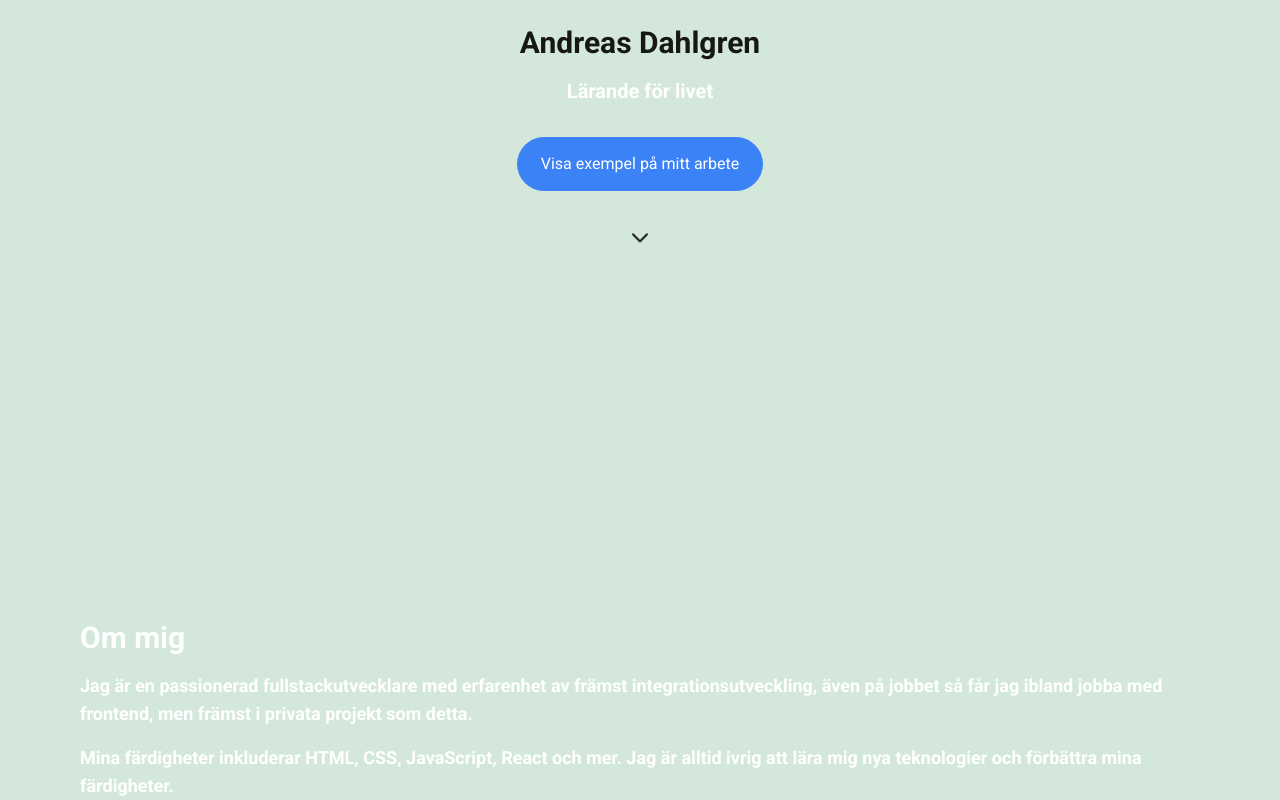
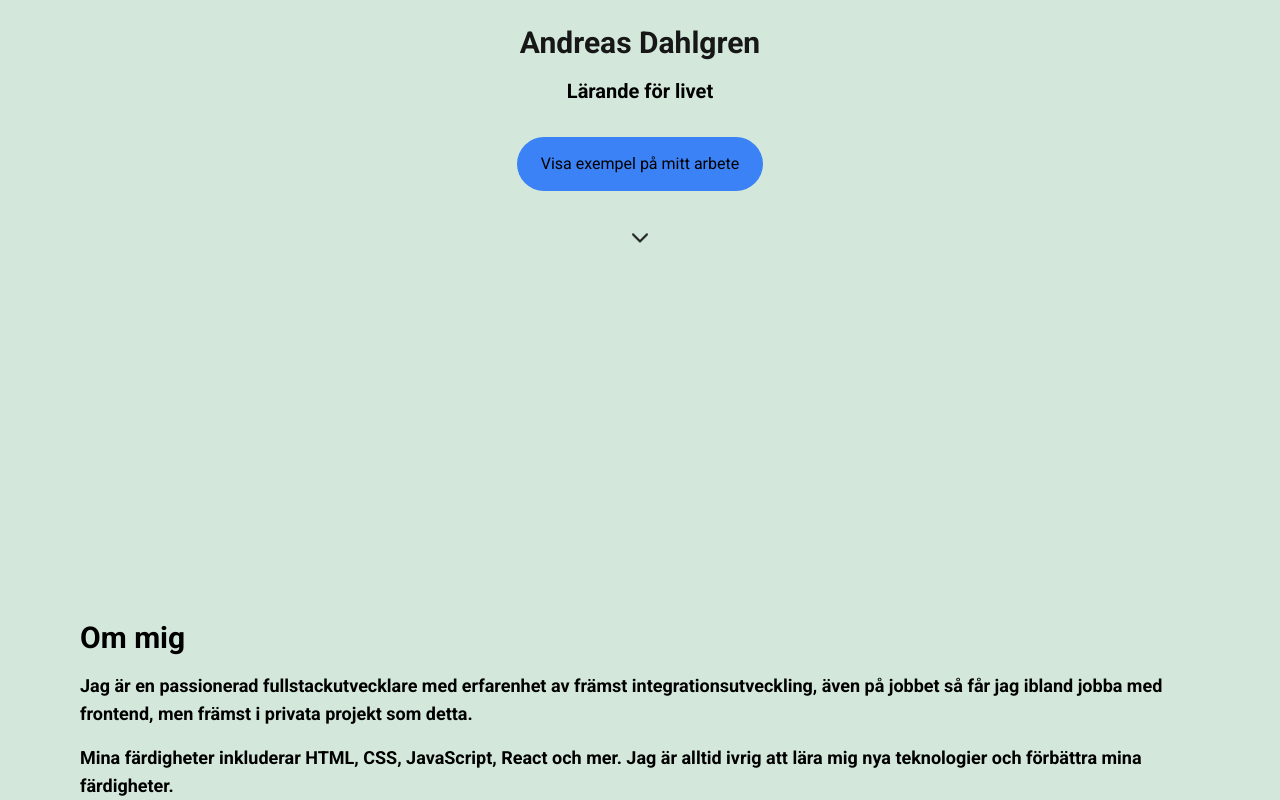
Before and after one commit to AndreasAKD/DynamicWebApp, a Next.js app: page / in a window 1280 px wide. Shown: the part 260-1060 px from the top of the page. Built offline with nearby package versions, Linux system fonts and the light colour scheme.

Commit message:
colors fixed once and for all

```diff
--- a/app/globals.css
+++ b/app/globals.css
@@ -20,6 +20,7 @@
   --portfolio-text: #171717;
   --contact-bg: hsl(143, 41%, 63%);
   --contact-text: #171717;
+  --text-primary: #000000;
 }
 
 @media (prefers-color-scheme: dark) {
@@ -39,6 +40,7 @@
     --portfolio-text: #ededed;
     --contact-bg: #1f1f1f;
     --contact-text: #ededed;
+    --text-primary: #ffffff;
   }
 }
 
--- a/pages/about/index.tsx
+++ b/pages/about/index.tsx
@@ -13,8 +13,8 @@ const About = ({}: AboutProps) => {
     <div className="min-h-screen flex flex-col" style={{ backgroundColor: 'var(--background)', color: 'var(--foreground)' }}>
       <main className="flex-grow p-8 pb-20 sm:p-20 mt-[10vh]">
         <div className="text-xl text-center sm:text-left font-medium">
-          <p className="mb-2" style={{ color: 'white' }}>{t('about')}</p>
-          <p style={{ color: 'white' }}>{t('aboutDescription')}</p>
+          <p className="mb-2" style={{ color: 'var(--text-primary)' }}>{t('about')}</p>
+          <p style={{ color: 'var(--text-primary)' }}>{t('aboutDescription')}</p>
         </div>
       </main>
     </div>
--- a/pages/index.tsx
+++ b/pages/index.tsx
@@ -43,8 +43,8 @@ const Home = ({}: HomeProps) => {
       {/* Hero Section */}
       <section className="flex flex-col items-center justify-center min-h-screen" style={{ backgroundColor: 'var(--hero-bg)'}}>
         <h1 className="text-3xl font-bold mb-4">Andreas Dahlgren</h1>
-        <p className="text-xl mb-8 text-center text-white">{t('lifeenthusiast')}</p>
-        <a href="#portfolio" className="px-6 py-3 bg-blue-500 text-white rounded-full hover:bg-blue-600 transition">{t('viewSamples')}</a>
+        <p className="text-xl mb-8 text-center" style={{ color: 'var(--text-primary)' }}>{t('lifeenthusiast')}</p>
+        <a href="#portfolio" className="px-6 py-3 bg-blue-500 rounded-full hover:bg-blue-600 transition" style={{ color: 'var(--text-primary)' }}>{t('viewSamples')}</a>
         <div className="mt-10 animate-bounce">
           <svg className="w-6 h-6" fill="none" stroke="currentColor" viewBox="0 0 24 24" xmlns="http://www.w3.org/2000/svg">
             <path strokeLinecap="round" strokeLinejoin="round" strokeWidth="2" d="M19 9l-7 7-7-7"></path>
@@ -54,9 +54,9 @@ const Home = ({}: HomeProps) => {
 
       {/* About Section */}
       <section className="p-8 sm:p-20">
-        <h2 className="text-3xl font-bold mb-4 text-white">{t('aboutMe')}</h2>
-        <p className="text-lg mb-4 text-white">{t('aboutDescription')}</p>
-        <p className="text-lg text-white">{t('skills')}</p>
+        <h2 className="text-3xl font-bold mb-4" style={{ color: 'var(--text-primary)' }}>{t('aboutMe')}</h2>
+        <p className="text-lg mb-4" style={{ color: 'var(--text-primary)' }}>{t('aboutDescription')}</p>
+        <p className="text-lg" style={{ color: 'var(--text-primary)' }}>{t('skills')}</p>
       </section>
 
       {/* Portfolio Section */}
--- a/pages/portfolio/index.tsx
+++ b/pages/portfolio/index.tsx
@@ -44,10 +44,10 @@ const Portfolio = ({}: PortfolioProps) => {
     <div className="min-h-screen flex flex-col">
       <main className="flex-grow p-8 pb-20 sm:p-20">
         <ol className="list-inside list-decimal text-sm text-center sm:text-left">
-          <p className="mb-2 mt-20 text-[30px] leading-[30px]" style={{ color: 'white' }}>
+          <p className="mb-2 mt-20 text-[30px] leading-[30px]" style={{ color: 'var(--text-primary)' }}>
             {t('portfolioDescription')}
           </p>
-          <p className="mb-2 mt-5" style={{ color: 'white' }}>
+          <p className="mb-2 mt-5" style={{ color: 'var(--text-primary)' }}>
             {t('portfolioInstructions')}
           </p>
         </ol>
--- a/pages/purpose/index.tsx
+++ b/pages/purpose/index.tsx
@@ -13,8 +13,8 @@ const Purpose = ({}: PurposeProps) => {
     <div className="min-h-screen flex flex-col">
       <main className="flex-grow p-8 pb-20 sm:p-20 mt-[10vh]">
         <div className="text-xl text-center sm:text-left font-medium">
-          <p className="mb-2" style={{ color: 'white' }}>{t('purpose')}</p>
-          <p style={{ color: 'white' }}>{t('purposeDescription')}</p>
+          <p className="mb-2" style={{ color: 'var(--text-primary)' }}>{t('purpose')}</p>
+          <p style={{ color: 'var(--text-primary)' }}>{t('purposeDescription')}</p>
         </div>
       </main>
     </div>
--- a/pages/services/index.tsx
+++ b/pages/services/index.tsx
@@ -21,9 +21,9 @@ const Services = ({}: ServicesProps) => {
           priority
         /> */}
         <section className="text-center sm:text-left mt-16">
-          <h1 className="text-4xl font-bold mb-8" style={{ color: 'white' }}>
+          <h1 className="text-4xl font-bold mb-8" style={{ color: 'var(--text-primary)' }}>
             {t('ourServices')}</h1>
-          <p className="text-lg mb-10" style={{ color: 'white' }}>
+          <p className="text-lg mb-10" style={{ color: 'var(--text-primary)' }}>
             {t('servicesDescription')}
           </p>
           <ul className="list-disc list-inside">
```
